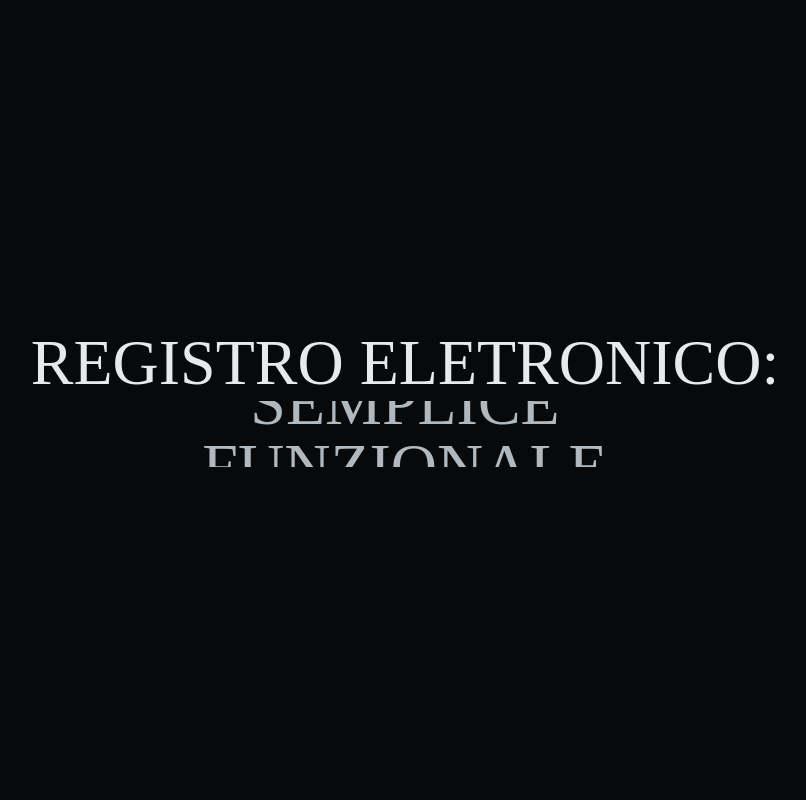
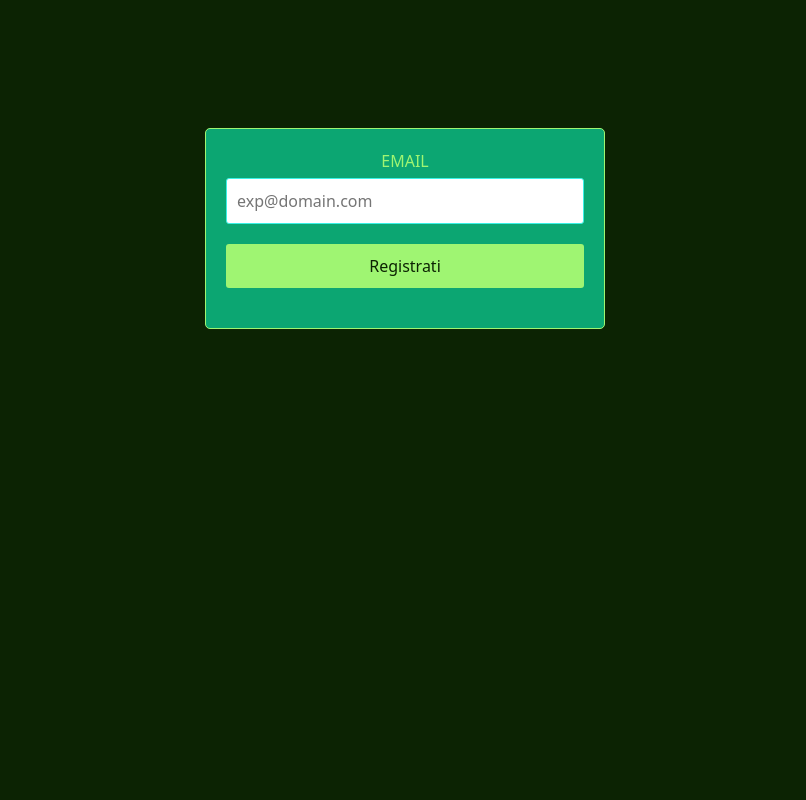
Before and after one commit to sudo-JACT/CONCORSO_DI_FOTOGRAFIA, a PHP site: page /index/ in a window 1280 px wide. Shown: the whole page, without its empty margins (235-1041 px from the left). Run offline with PHP 8.4, Linux system fonts and the light colour scheme.

Commit message:
login mail

```diff
--- a/src/css/style.css
+++ b/src/css/style.css
@@ -1,10 +1,10 @@
 :root {
 
-    --text: #e7e9eb;
-    --background: #08090a;
-    --primary: #b1b9c0;
-    --secondary: #5f4c4e;
-    --accent: #918876;
+    --text: #eefde6;
+    --background: #0c2303;
+    --primary: #9ff572;
+    --secondary: #0ca672;
+    --accent: #3af1e6;
 
 }
 
@@ -14,3 +14,51 @@
     color: var(--text);
 
 }
+
+.container {
+    max-width: 400px;
+    margin: 10% auto;
+    padding: 20px;
+    border: 1px solid var(--primary);
+    border-radius: 5px;
+    background-color: var(--secondary);
+    text-align: center;
+}
+
+h1 {
+    text-align: center;
+    color: var(--primary);
+}
+
+.form-group {
+    margin-bottom: 20px;
+}
+
+label {
+    display: block;
+    margin-bottom: 5px;
+    color: var(--primary);
+}
+
+input[type="text"],
+input[type="password"],
+input[type="email"] {
+    width: 100%;
+    padding: 10px;
+    border: 1px solid var(--accent);
+    border-radius: 3px;
+}
+
+input[type="submit"] {
+    width: 100%;
+    padding: 10px;
+    background-color: var(--primary);
+    color: var(--background);
+    border: none;
+    border-radius: 3px;
+    cursor: pointer;
+}
+
+input[type="submit"]:hover {
+    background-color: var(--primary);
+}
--- a/src/docker/querys.txt
+++ b/src/docker/querys.txt
@@ -1,3 +1,3 @@
 to start the db: podman-compose -f mysql.yml up
-to download the db: mysql -h 127.0.0.1 -u root -p concorso < data-dump.sql
+to download the db: mariadb-dump -u root -p concorso > data-dump.sql
 to upload the db: mysql -h 127.0.0.1 -u root -p concorso < data-dump.sql
--- a/src/index.php
+++ b/src/index.php
@@ -12,133 +12,33 @@
         <link rel="icon" type="image/x-icon" href="./imgs/favicon.ico">
         <title>Concorso Di Fotografia</title>
 
-        <style>
-
-            * {
-                margin:0;
-                padding:0;
-                font-family: 'Arvo';
-            }
-
-
-
-            .main{
-                height:100vh;
-                width:100%;
-                display:flex;
-                align-items:center;
-                justify-content:center;
-                text-align:center;
-            }
-            h1{
-                text-align:center;
-                text-transform: uppercase;
-                color: var(--text);
-                font-size: 4rem;
-            }
-
-            .roller{
-                height: 4.125rem;
-                line-height: 4rem;
-                position: relative;
-                overflow: hidden;
-                width: 100%;
-                display: flex;
-                justify-content: center;
-                align-items: center;
-
-                color: var(--primary);
-            }
-
-
-            #spare-time{
-                font-size: 1rem;
-                font-style: italic;
-                letter-spacing: 1rem;
-                margin-top: 0;
-                color: var(--accent);
-
-            }
-
-            .roller #rolltext {
-                position: absolute;
-                top: 0;
-                animation: slide 5s infinite;
-            }
-
-            @keyframes slide {
-                0%{
-                    top:0;
-                }
-                25%{
-                    top: -4rem;
-                }
-                50%{
-                    top: -8rem;
-                }
-                72.5%{
-                    top: -12.25rem;
-                }
-            }
-
-            @media screen and (max-width: 600px){
-                h1{
-                    text-align:center;
-                    text-transform: uppercase;
-                    color: var(--text);
-                    font-size: 2.125rem;
-                }
-
-                .roller{
-                    height: 2.6rem;
-                    line-height: 2.125rem;
-                }
-
-                #spare-time {
-                    font-size: 1rem;
-                    letter-spacing: 0.1rem;
-                }
-
-                .roller #rolltext {
-                    animation: slide-mob 5s infinite;
-                }
-
-                @keyframes slide-mob {
-                    0%{
-                        top:0;
-                    }
-                    25%{
-                        top: -2.125rem;
-                    }
-                    50%{
-                        top: -4.25rem;
-                    }
-                    72.5%{
-                        top: -6.375rem;
-                    }
-                }
-            }
-
-        </style>
-
     </head>
 
     <body>
 
     <!--TODO:
-    modificare database "account user e  aggiungere privileggi guria admin, utente, concorrente in foto invece di nomefotografo mettere id utente"-->
+    modificare database "account user e  aggiungere privileggi giuria admin, utente, concorrente in foto invece di nomefotografo mettere id utente"-->
 
-        <div class="main">
+        <div class="container">
 
-            <h1>Registro eletronico: <div class="roller">
-                <span id="rolltext">comodo<br/>
-                semplice<br/>
-                Funzionale<br/>
-                <span id="spare-time">niente più tempo perso</span><br/>
+
+            <form action="./requester.php" method="post">
+
+                <div class="form-group">
+                    <label for="email">EMAIL</label>
+
+                    <input type="email" id="email" name="email" placeholder="exp@domain.com" required>
+
                 </div>
-            </h1>
+
+                <div class="form-group">
+                    <input type="submit" value="Registrati">
+                </div>
+
+            </form>
 
         </div>
+
 
     </body>
 
--- a/src/js/script.js
+++ b/src/js/script.js
@@ -0,0 +1,5 @@
+function slideshow() {
+
+    //pass
+
+}
```
Also changed, not shown: src/docker/data-dump.sql (deleted, +0 -194 lines), src/requester.php (added, +44 -0 lines), src/slideshow/slideshow.php (added, +20 -0 lines), src/imgs/1.jpg (added), src/imgs/2.jpg (added), src/imgs/3.jpg (added), src/imgs/4.jpg (added), src/imgs/5.jpg (added), src/imgs/6.jpg (added), src/imgs/7.jpg (added), src/imgs/8.jpg (added).
